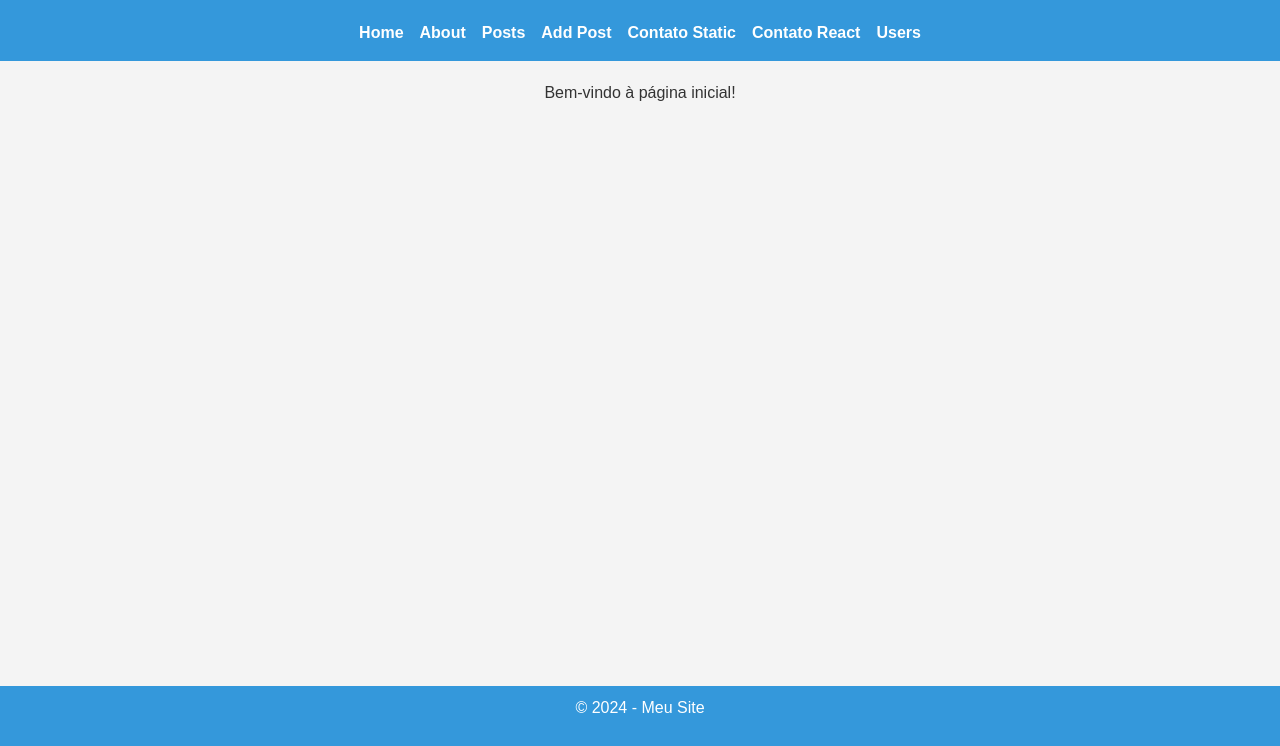
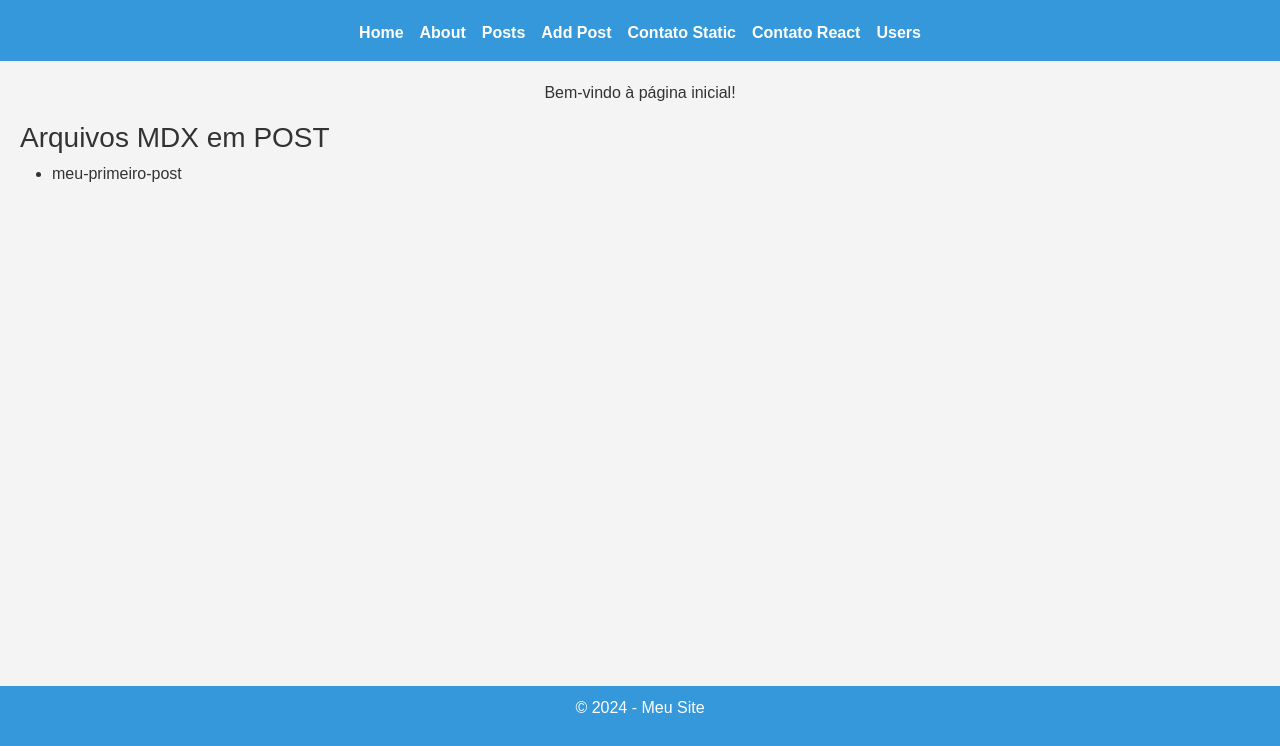
Before and after one commit to Galvictor/blog-getsby, a Gatsby site: page / in a window 1280 px wide. Shown: the part 54-800 px from the top of the page. Built offline with nearby package versions, Linux system fonts and the light colour scheme; Gatsby itself is replaced by a stand-in of ours.

Commit message:
MDX filesystem

```diff
--- a/src/pages/index.tsx
+++ b/src/pages/index.tsx
@@ -1,12 +1,34 @@
 import * as React from "react"
-import type {HeadFC, PageProps} from "gatsby"
+import {graphql, HeadFC, PageProps, useStaticQuery} from "gatsby"
 import Layout from "../components/layout";
 import SEO from "../components/seo";
 
 const IndexPage: React.FC<PageProps> = () => {
+
+    const query = useStaticQuery(graphql`
+    query MyQuery {
+          allFile {
+            nodes {
+              name
+            }
+          }
+        }
+    `);
+
+    console.log(query);
+
     return (
         <Layout title="Home">
             <p>Bem-vindo à página inicial!</p>
+            <div className="text-start">
+                <h3>Arquivos MDX em POST</h3>
+                <ul>
+                    {query.allFile.nodes.map((node: any) => (
+                        <li key={node.name}>{node.name}</li>
+                    ))}
+                </ul>
+            </div>
+
         </Layout>
     )
 }
```
